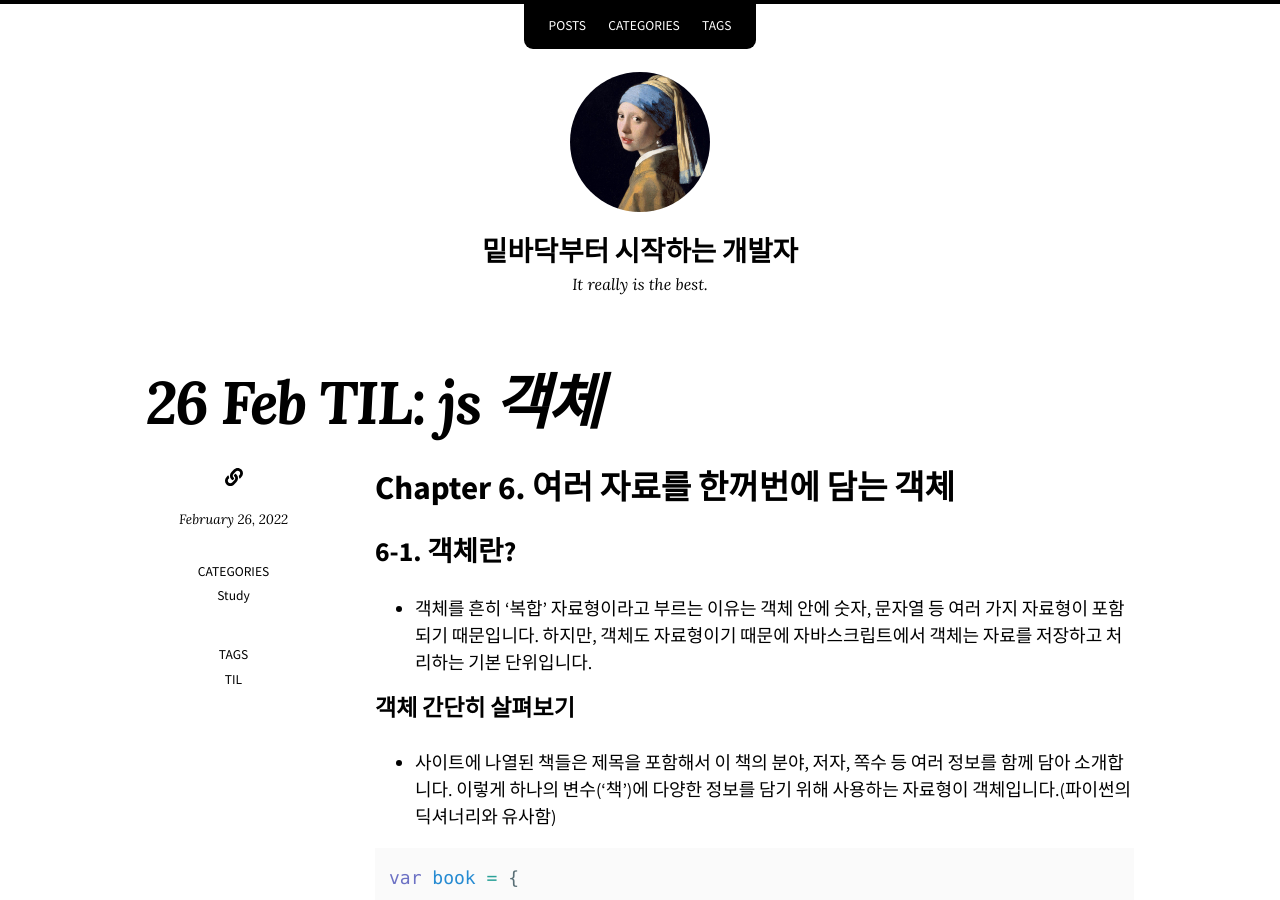
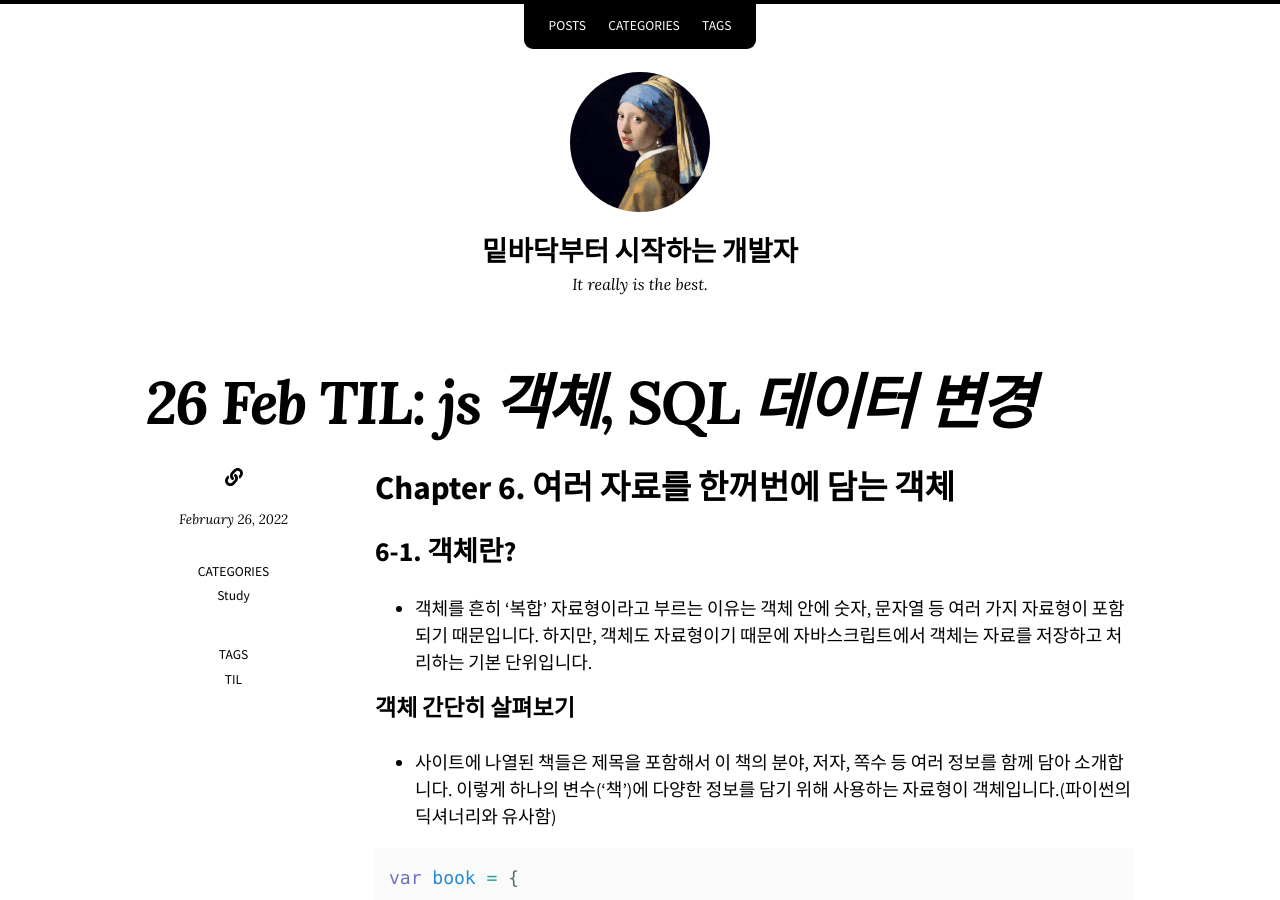
Before and after one commit to stae1102/stae1102.github.io, a Jekyll site: the page built from _posts/2022-02-26-26-Feb-TIL.markdown, in a window 1280 px wide and 900 px high. Built offline with Jekyll 4.4.1, drawn with Linux system fonts in a browser that asks for light colours; nearby versions of some CDN libraries.

Commit message:
sql 내용 추가

```diff
--- a/_posts/2022-02-26-26-Feb-TIL.markdown
+++ b/_posts/2022-02-26-26-Feb-TIL.markdown
@@ -1,7 +1,7 @@
 ---
 layout: post
-title:  "26 Feb TIL: js 객체"
-excerpt: "js 객체"
+title:  "26 Feb TIL: js 객체, SQL 데이터 변경"
+excerpt: "js 객체, SQL 데이터 변경"
 date:   2022-02-26 12:28:00 +0900
 categories:
   - Study
```
